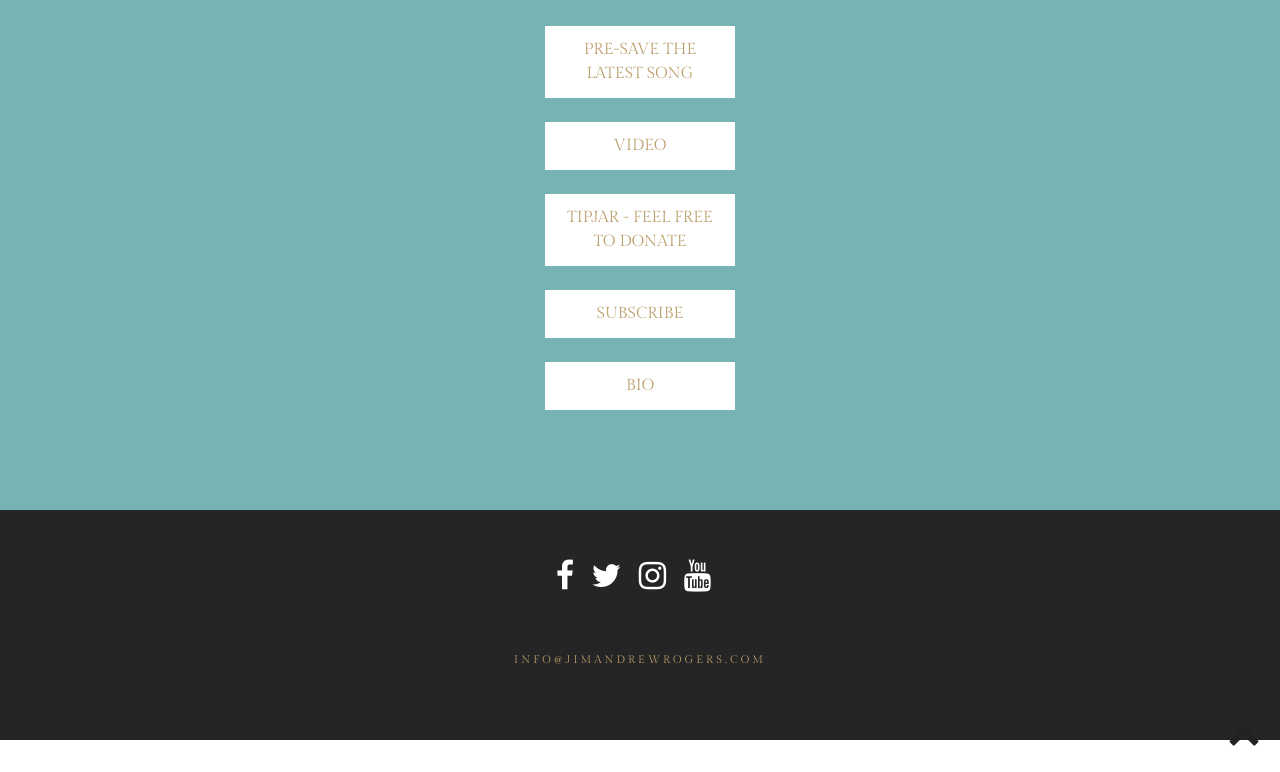
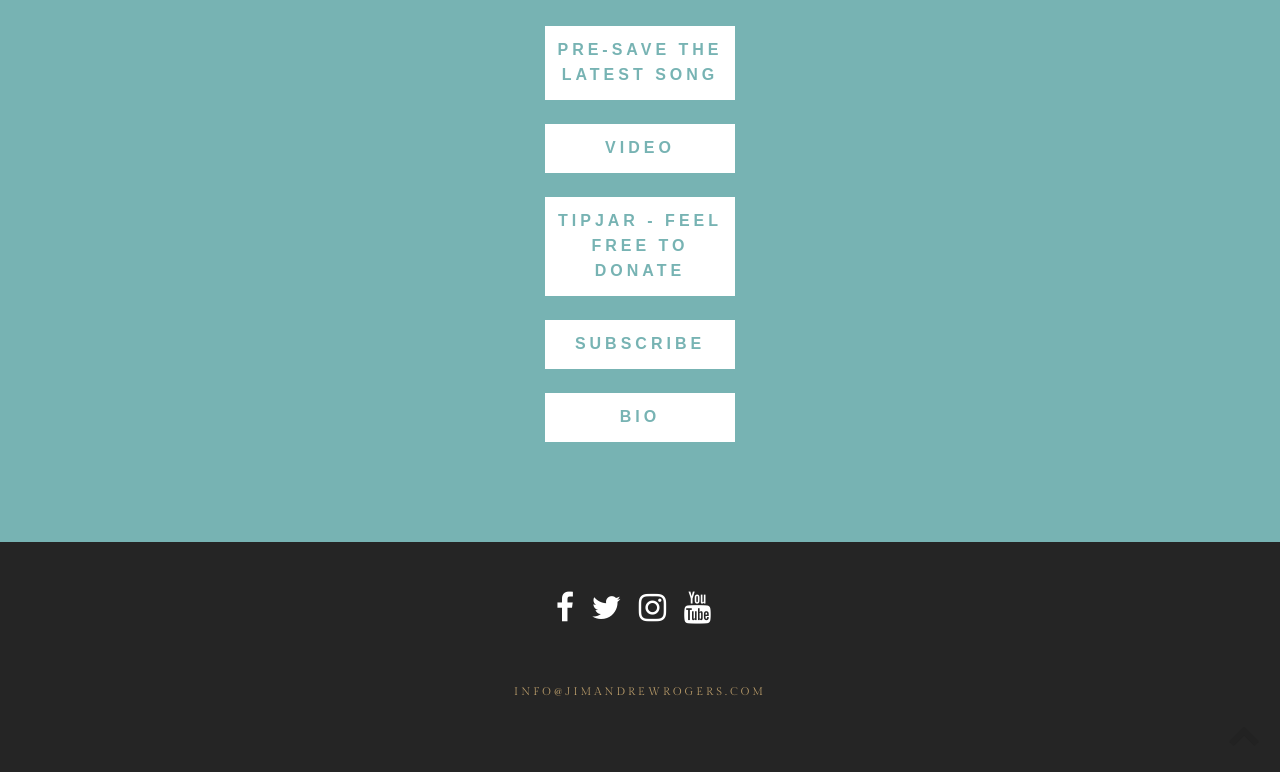
Before and after one commit to JimRogers/jimandrewrogers, a Jekyll site: the page built from latest.md, in a window 1280 px wide and 1287 px high. Shown: the part 515-1287 px from the top of the window. Built offline with Jekyll 4.4.1, drawn with Linux system fonts in a browser that asks for light colours.

Commit message:
add buttons on latest page

```diff
--- a/_layouts/latest.html
+++ b/_layouts/latest.html
@@ -12,19 +12,19 @@
 									<div class="top-video" style="padding-bottom:20px;">
 										<iframe width="100%" height="315" src="https://www.youtube.com/embed/Q2vhy-Miv2g" title="YouTube video player" frameborder="0" allow="accelerometer; autoplay; clipboard-write; encrypted-media; gyroscope; picture-in-picture" allowfullscreen></iframe>
 									</div>
-									<div class="tf-btn">
+									<div class="tf-btn latest-btn">
 										<a class="download" href="https://distrokid.com/hyperfollow/jimandrewrogers/dont-let-the-light-fall-from-your-eyes">PRE-SAVE THE LATEST SONG</a>
 									</div><br>
-									<div class="tf-btn">
+									<div class="tf-btn latest-btn">
 										<a class="download" href="https://youtu.be/Q2vhy-Miv2g">VIDEO</a>
 									</div><br>
-									<div class="tf-btn">
+									<div class="tf-btn latest-btn">
 										<a class="download" href="https://tip.wearetipjar.com/p/jimarogers/">TIPJAR - FEEL FREE TO DONATE</a>
 									</div><br>
-									<div class="tf-btn">
+									<div class="tf-btn latest-btn">
 										<a class="download" href="https://www.jimandrewrogers.com/#contact">SUBSCRIBE</a>
 									</div><br>
-									<div class="tf-btn">
+									<div class="tf-btn latest-btn">
 										<a class="download" href="https://www.jimandrewrogers.com/#about">BIO</a>
 									</div>
 								</div>
--- a/css/style.css
+++ b/css/style.css
@@ -146,10 +146,10 @@
 	width:190px;
 	margin:0 auto;
 }
-#latest .tf-btn {
+.latest-btn {
 	max-width:50%;
 }
-#latest .tf-btn a {
+.latest-btn a {
 	font-weight:600;
 	letter-spacing:4px;
 	color:#77b3b3;
```
